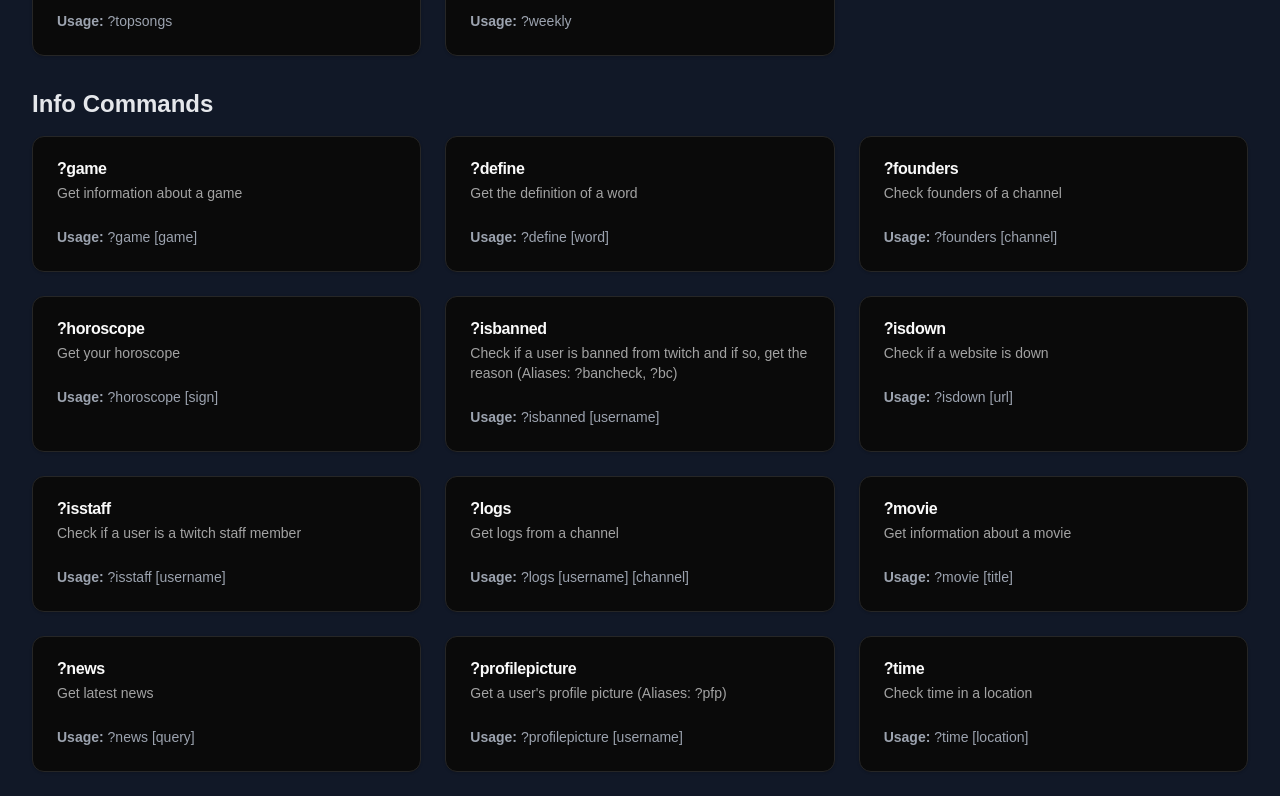
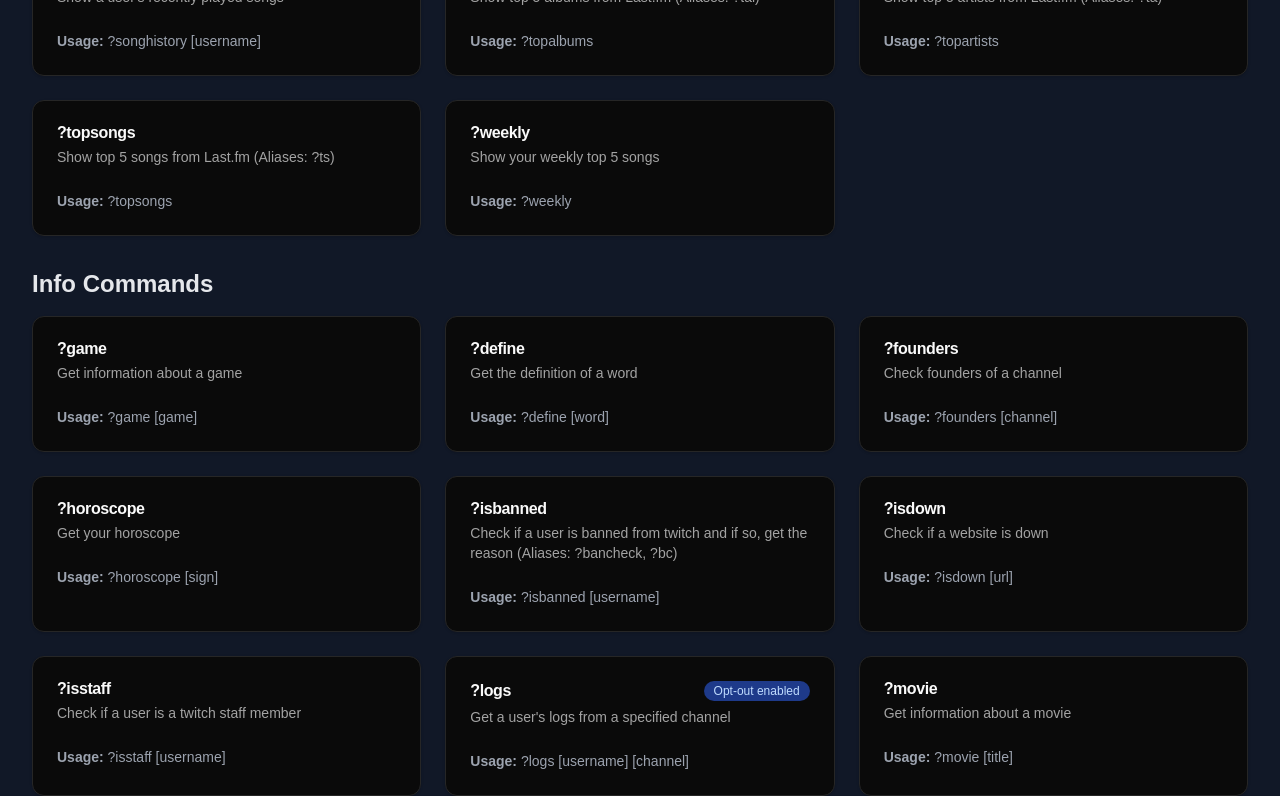
Before and after one commit to MrMalvic/twitchbotwebsite, a Next.js app: page / in a window 1280 px wide. Shown: the part 1840-2636 px from the top of the page. Built offline with nearby package versions, Linux system fonts and the light colour scheme.

Commit message:
Enhance command categories by adding new commands and opt-out functionality. Introduced '?chatsummary', '?remind', and '?remindme' commands, along with opt-out options for existing commands. Updated command display to indicate opt-out status for user clarity.

```diff
--- a/components/page.tsx
+++ b/components/page.tsx
@@ -7,13 +7,21 @@ import { ThemeToggle } from "@/components/theme-toggle"
 import { ChevronDown } from "lucide-react"
 import Image from 'next/image'
 
+interface Command {
+  name: string;
+  description: string;
+  usage: string;
+  optOutEnabled?: boolean;
+}
+
 // Organize commands by category
-const commandCategories = {
+const commandCategories: Record<string, Command[]> = {
   "Fun Commands": [
     { name: '?8ball', description: 'Ask the magic 8ball a question', usage: '?8ball [question]' },
     { name: '?aisearch', description: 'Search the web for information that will be summarized by AI (Aliases: ?ais)', usage: '?aisearch [query]' },
     { name: '?ask', description: 'Ask a question and get an AI response (Aliases: ?gpt)', usage: '?ask [question]' },
     { name: '?catfact', description: 'Get a random cat fact', usage: '?catfact' },
+    { name: '?chatsummary', description: 'Get a summary of the chat in the past 10 minutes (Aliases: ?cs)', usage: '?chatsummary' },
     { name: '?coinflip', description: 'Flip a coin (Aliases: ?cf)', usage: '?coinflip' },
     { name: '?cookie', description: 'Get your daily fortune cookie', usage: '?cookie' },
     { name: '?dadjoke', description: 'Get a random dad joke', usage: '?dadjoke' },
@@ -49,8 +57,8 @@ const commandCategories = {
     { name: '?horoscope', description: 'Get your horoscope', usage: '?horoscope [sign]' },
     { name: '?isbanned', description: 'Check if a user is banned from twitch and if so, get the reason (Aliases: ?bancheck, ?bc)', usage: '?isbanned [username]' },
     { name: '?isdown', description: 'Check if a website is down', usage: '?isdown [url]' },
-    { name: '?isstaff', description: 'Check if a user is a twitch staff member', usage: '?isstaff [username]' },
-    { name: '?logs', description: 'Get logs from a channel', usage: '?logs [username] [channel]' },
+    { name: '?isstaff', description: 'Check if a user is a twitch staff member', usage: '?isstaff [username]'},
+    { name: '?logs', description: 'Get a user\'s logs from a specified channel', usage: '?logs [username] [channel]', optOutEnabled: true },
     { name: '?movie', description: 'Get information about a movie', usage: '?movie [title]' },
     { name: '?news', description: 'Get latest news', usage: '?news [query]' },
     { name: '?profilepicture', description: 'Get a user\'s profile picture (Aliases: ?pfp)', usage: '?profilepicture [username]' },
@@ -63,12 +71,15 @@ const commandCategories = {
     { name: '?7tva', description: 'Shows the age of a 7TV account', usage: '?7tva [username]' },
     { name: '?accage', description: 'Shows the age of a Twitch account', usage: '?accage [username]' },
     { name: '?afk', description: 'Set your AFK status. (Aliases: ?work, ?sleep, ?food, ?lurk, ?gaming, ?gn/?sleep, ?nap, ?poop)', usage: '?afk [message]' },
-    { name: '?check', description: 'Check a user\'s afk status', usage: '?check [username]' },
+    { name: '?check', description: 'Check a user\'s afk status', usage: '?check [username]', optOutEnabled: true },
     { name: '?followage', description: 'Check follow age of a user (Aliases: ?fa)', usage: '?followage [username] [channel]' },
-    { name: '?namechange', description: 'Check a user\'s name change history', usage: '?namechange [username]' },
+
+    { name: '?namechange', description: 'Check a user\'s name change history', usage: '?namechange [username]', optOutEnabled: true },
     { name: '?randomclip', description: 'Get a random clip from a channel', usage: '?randomclip [channel]' },
-    { name: '?randomline', description: 'Get a random message from a user (Aliases: ?rl)', usage: '?randomline [username] [channel]' },
+    { name: '?randomline', description: 'Get a random message from a user (Aliases: ?rl)', usage: '?randomline [username] [channel]', optOutEnabled: true },
     { name: '?randomquote', description: 'Get a random message from chat (Aliases: ?rq)', usage: '?randomquote [channel]' },
+    { name: '?remind', description: 'Set a reminder for a user', usage: '?remind [username] [message]', optOutEnabled: true },
+    { name: '?remindme', description: 'Set a reminder for yourself', usage: '?remindme [duration] [message]' },
     { name: '?subage', description: 'Check subscription length', usage: '?subage [username] [channel]' },
     { name: '?user', description: 'Get Twitch user information', usage: '?user [username]' },
     { name: '?whatemoteisit', description: 'Get information about an emote (Aliases: ?weit)', usage: '?whatemoteisit [emote]' },
@@ -76,6 +87,8 @@ const commandCategories = {
   "System Commands": [
     { name: '?ping', description: 'Check bot status and response time', usage: '?ping' },
     { name: '?help', description: 'Show available commands', usage: '?help' },
+    { name: '?optout', description: 'Opt out of the specified command (Must have opt-out enabled tag)', usage: '?optout [command]' },
+    { name: '?optin', description: 'Opt in to the specified command (Must have opt-out enabled tag)', usage: '?optin [command]' },
   ],
 };
 
@@ -179,7 +192,14 @@ export function BlockPage() {
               {commands.map((command) => (
                 <Card key={command.name}>
                   <CardHeader>
-                    <CardTitle>{command.name}</CardTitle>
+                    <div className="flex items-center justify-between">
+                      <CardTitle>{command.name}</CardTitle>
+                      {command.optOutEnabled && (
+                        <span className="inline-flex items-center rounded-full bg-blue-100 dark:bg-blue-900 px-2.5 py-0.5 text-xs font-medium text-blue-800 dark:text-blue-200">
+                          Opt-out enabled
+                        </span>
+                      )}
+                    </div>
                     <CardDescription>{command.description}</CardDescription>
                   </CardHeader>
                   <CardContent>
```
